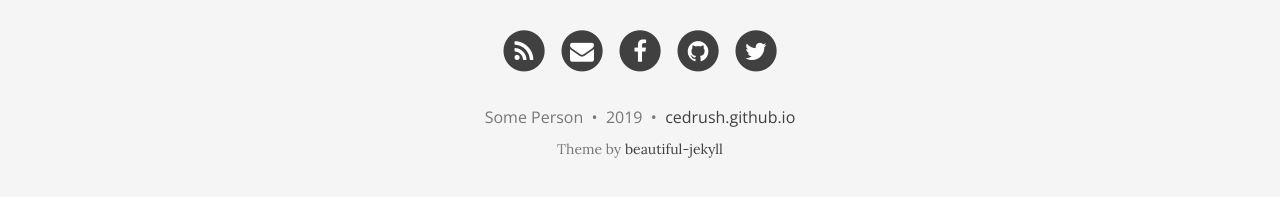
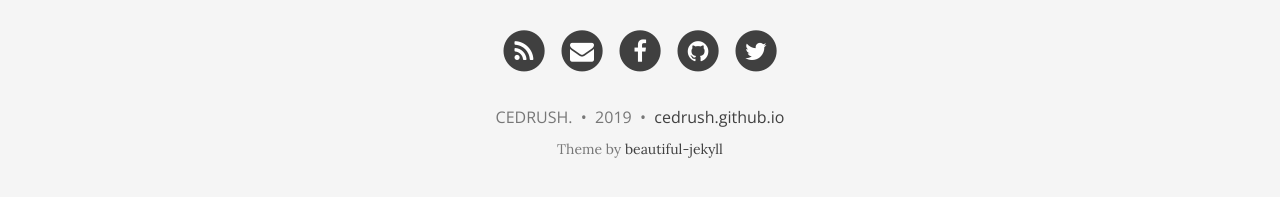
Before and after one commit to cedrush/cedrush.github.io, a Jekyll site: the page built from index.html, in a window 1280 px wide and 900 px high, scrolled down 1666 px. Shown: the part 690-887 px from the top of the window. Built offline with Jekyll 4.4.1, drawn with Linux system fonts in a browser that asks for light colours; nearby versions of some CDN libraries; the list of posts is cut into pages by our own code.

Commit message:
Update _config.yml

```diff
--- a/_config.yml
+++ b/_config.yml
@@ -64,7 +64,7 @@ footer-link-col: "#404040"
 # Change all these values or delete the ones you don't want.
 # Important: you must keep the "name" parameter, everything else you can remove
 author:
-  name: Some Person
+  name: CEDRUSH.
 
 # Select your active Social Network Links.
 # Uncomment the links you want to show in the footer and add your information to each link.
```
